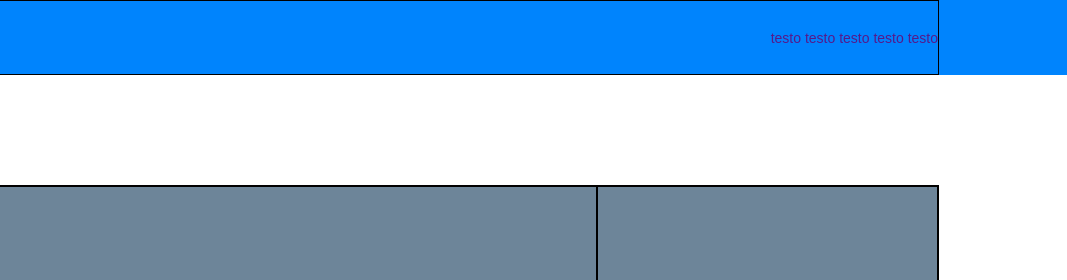
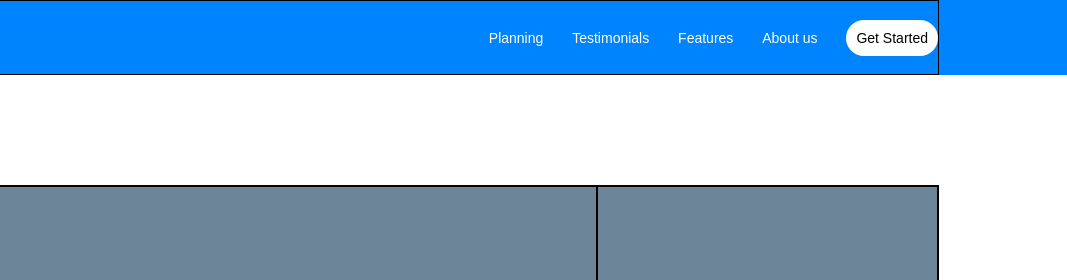
Before and after one commit to RominaMalimban/htmlcss-responsive-layout, a plain HTML site: page index.html in a window 1280 px wide. Shown: the top 280 px of the page, 213-1280 px from the left. Drawn offline with Linux system fonts and the light colour scheme.

Commit message:
realizzazione header

```diff
--- a/css/style.css
+++ b/css/style.css
@@ -50,7 +50,6 @@ header{
     left: 0;
     width: 100%;
     z-index: 100;
-
 }
 
 header .container{
@@ -62,6 +61,24 @@ header .container{
 
 header li{
     display: inline-block;
+}
+
+header a{
+    color: #fff;
+}
+
+header .m-ctr{
+    margin-left: 25px;
+}
+
+.btn{
+    padding: 10px;
+}
+
+.btn.bg-white{
+    background-color: #fff;
+    color: black;
+    border-radius: 30px;
 }
 
 /* regole main */
--- a/index.html
+++ b/index.html
@@ -17,11 +17,11 @@
 
             <nav id="menu-desktop">
                 <ul>
-                    <li><a href="">testo</a></li>
-                    <li><a href="">testo</a></li>
-                    <li><a href="">testo</a></li>
-                    <li><a href="">testo</a></li>
-                    <li><a href="">testo</a></li>
+                    <li><a href="">Planning</a></li>
+                    <li><a href="" class="m-ctr">Testimonials</a></li>
+                    <li><a href="" class="m-ctr">Features</a></li>
+                    <li><a href="" class="m-ctr">About us</a></li>
+                    <li><a href="" class="m-ctr btn bg-white">Get Started</a></li>
                 </ul>
             </nav>
         </div>
```
